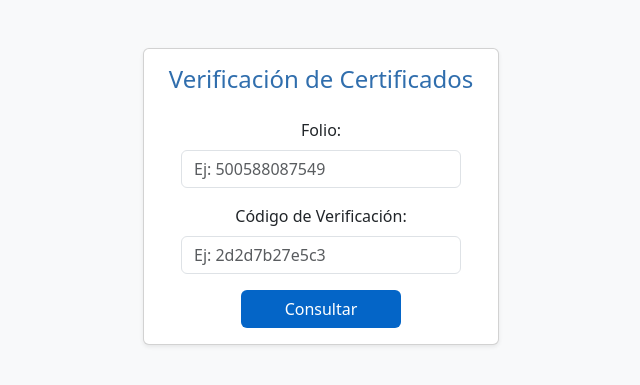
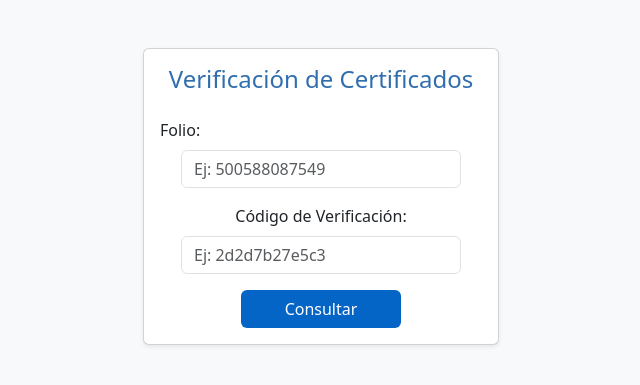
Before and after one commit to webverificador/OFICINA-INTERNET, a Flask app: page / in a window 1280 px wide. Shown: the top 385 px of the page, without its empty margins (319-959 px from the left). Run offline with Flask 3, Linux system fonts and the light colour scheme.

Commit message:
Update index.html

```diff
--- a/templates/index.html
+++ b/templates/index.html
@@ -14,7 +14,7 @@
                         <h4 class="text-center mb-4" style="color: #306ead;">Verificación de Certificados</h4>
                         <form method="POST" class="text-center">
   <div class="mb-3">
-    <label class="form-label">Folio:</label>
+    <label class="form-label text-start d-block">Folio:</label>
     <input
       type="text"
       class="form-control"
```
